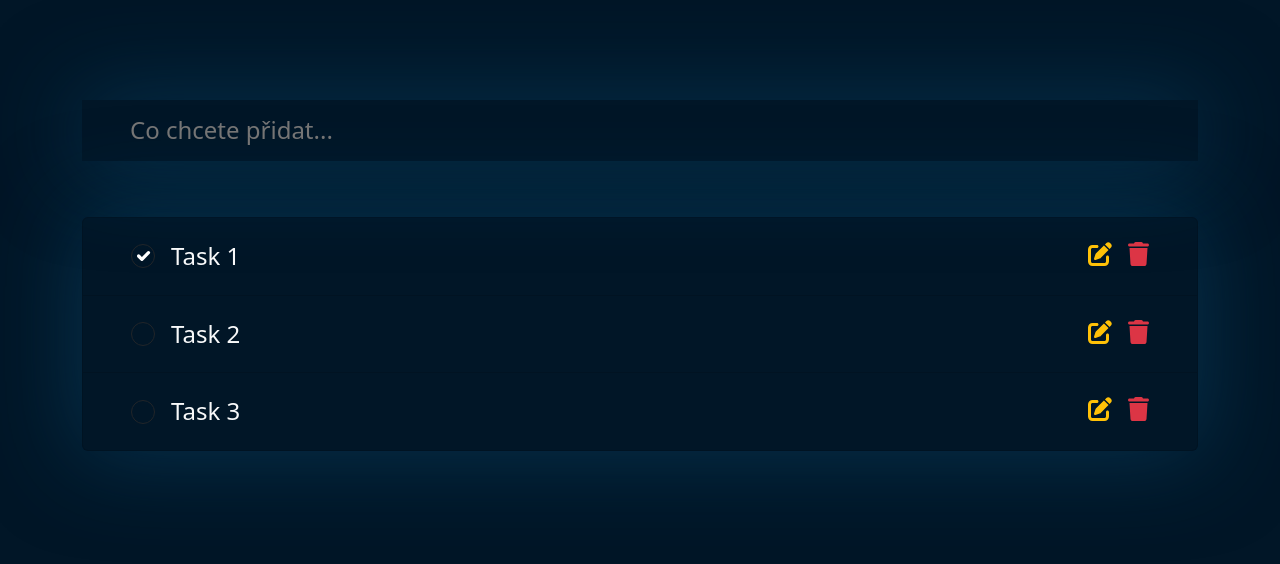
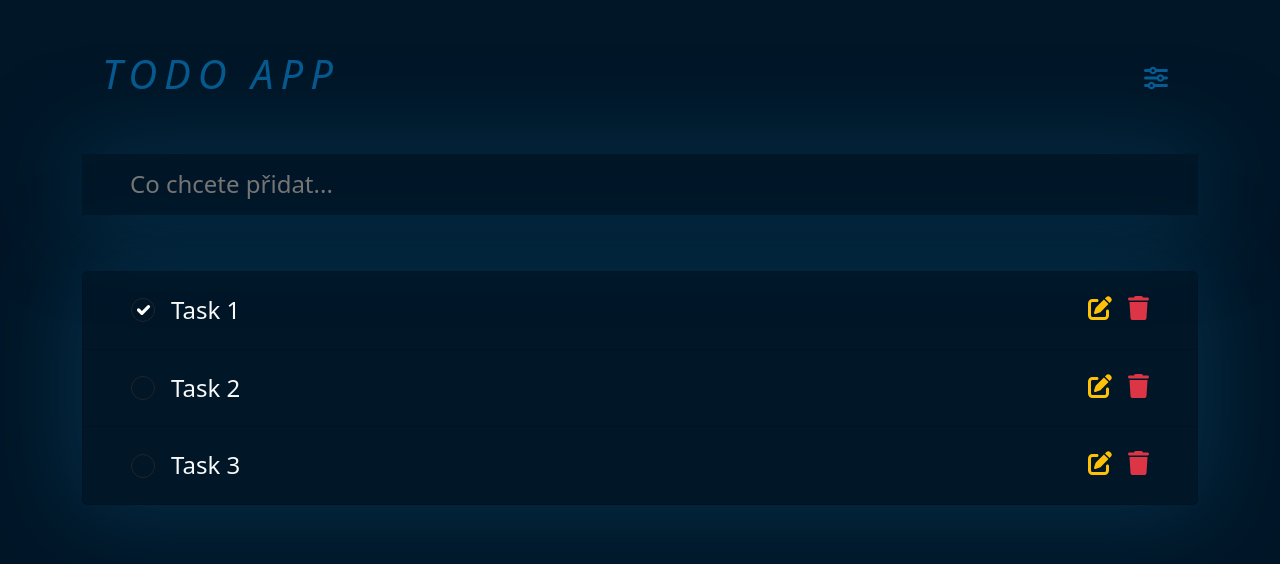
Before and after one commit to Michael86868/react-todo, a React (Create React App) app: page / in a window 1280 px wide. Shown: the part 150-714 px from the top of the page. Built offline with nearby package versions, Linux system fonts and the light colour scheme.

Commit message:
Added initial design for settings

```diff
--- a/src/App.css
+++ b/src/App.css
@@ -1,5 +1,5 @@
 .todo-container {
-    padding-top: 250px;
+    padding-top: 200px;
 }
 .todo-main {
     height: 100vh;
--- a/src/App.js
+++ b/src/App.js
@@ -1,8 +1,9 @@
 import './App.css';
-import { Container } from "react-bootstrap";
+import { Col, Container, Row } from "react-bootstrap";
 import TodoList from "./components/TodoList";
 import TodoAdd from "./components/TodoAdd";
 import { useState } from "react";
+import TodoSettings from "./components/TodoSettings";
 
 const initialTasks = [
     {
@@ -26,7 +27,7 @@ let lastTaskIndex = 2;
 function App() {
     const [ tasks, setTasks ] = useState(initialTasks);
 
-    const handleAddTask = (text) => setTasks([...tasks, { id: ++lastTaskIndex, text: text, done: false }])
+    const handleAddTask = (text) => setTasks([ ...tasks, { id: ++lastTaskIndex, text: text, done: false } ])
 
     const handleChangeTask = (task) => setTasks(tasks.map((t) => (t.id === task.id) ? task : t))
 
@@ -35,6 +36,15 @@ function App() {
     return (
         <div className="todo-main">
             <Container className={'todo-container'}>
+                <Row className={'mb-5 d-flex justify-content-between mx-2'}>
+                    <Col>
+                        <h1 className={'fst-italic'}
+                            style={{ letterSpacing: '7px', color: '#075B90' }}>{'TODO APP'}</h1>
+                    </Col>
+                    <Col className={'d-flex justify-content-end align-items-center'}>
+                        <TodoSettings />
+                    </Col>
+                </Row>
                 <TodoAdd onAddTask={handleAddTask} />
                 <TodoList tasks={tasks} onChangeTask={handleChangeTask} onDeleteTask={handleDeleteTask} />
             </Container>
--- /dev/null
+++ b/src/components/TodoSettings.js
@@ -0,0 +1,31 @@
+import { Children, forwardRef, useRef, useState } from "react";
+import { FontAwesomeIcon } from "@fortawesome/react-fontawesome";
+import { Dropdown } from "react-bootstrap";
+import "../styles/TodoSettings.css";
+
+
+const TodoSettings = () => {
+    const SettingMenuRef = useRef(null);
+
+    return (
+        <>
+            <Dropdown drop={'down-centered'}>
+                <Dropdown.Toggle active={true} as={'span'}>
+                    <FontAwesomeIcon
+                        icon="sliders"
+                        size={'xl'}
+                        color={'#075B90'}
+                    />
+                </Dropdown.Toggle>
+
+                <Dropdown.Menu variant="dark">
+                    <Dropdown.Item>Zobrazení</Dropdown.Item>
+                    <Dropdown.Item>Seřazení</Dropdown.Item>
+                    <Dropdown.Item>Vymazání</Dropdown.Item>
+                </Dropdown.Menu>
+            </Dropdown>
+        </>
+    );
+}
+
+export default TodoSettings;
--- /dev/null
+++ b/src/styles/TodoSettings.css
@@ -0,0 +1,12 @@
+.dropdown-toggle::after {
+    display: none !important;
+}
+
+.dropdown-toggle {
+    padding: 10px;
+}
+
+.dropdown-toggle:hover {
+    background-color: #052027;
+    border-radius: 5px;
+}
```
